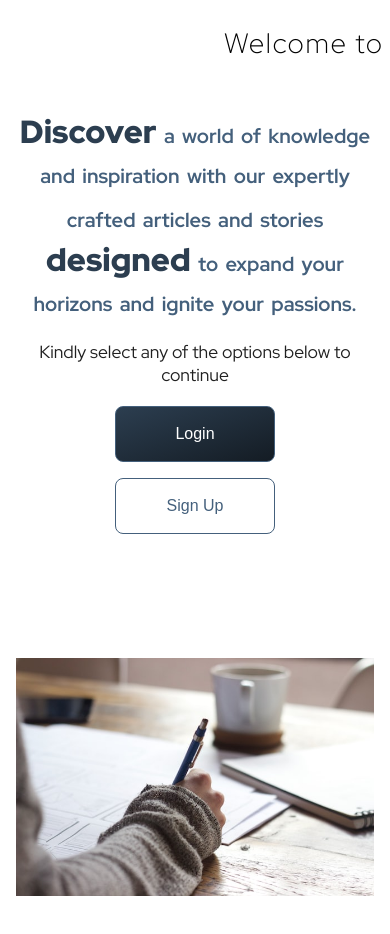
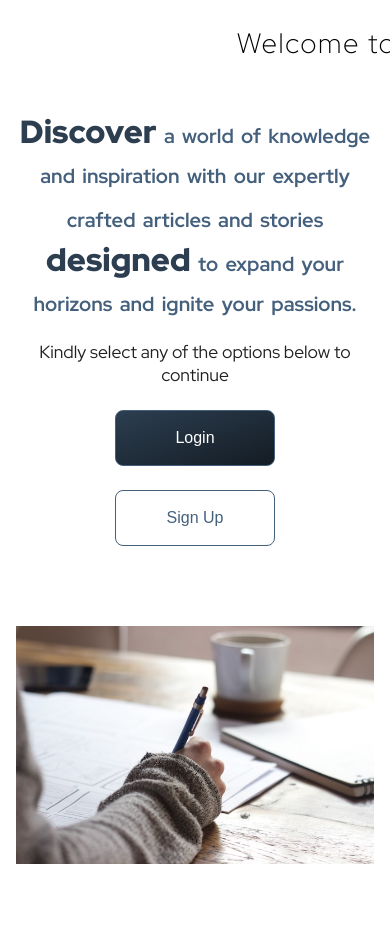
Before and after one commit to Ojerinde/TheWritingRoomWIthFireBase, a React (Create React App) app: page / in a window 390 px wide. Shown: the top 934 px of the page. Built offline with nearby package versions, Linux system fonts and the light colour scheme; no server answers; the database is empty; a web font is replaced by a local one.

Commit message:
style: adjust landing page spacing

```diff
--- a/src/components/Comments/CommentBox.jsx
+++ b/src/components/Comments/CommentBox.jsx
@@ -1,5 +1,5 @@
 import { useRef } from "react";
-import LoadingSpinner from "../LoadingSpinner/LoadingSpinner";
+import LoadingSpinner from "../../pages/login/LoadingSpinner/LoadingSpinner";
 import Button from "../UI/Button";
 import Input from "../UI/Input/Input";
 
--- a/src/pages/landingpage/Landing.module.css
+++ b/src/pages/landingpage/Landing.module.css
@@ -134,7 +134,7 @@
   .btn {
     height: 7rem;
     width: 20rem;
-    margin: 1rem auto;
+    margin: 1.5rem auto;
     font-size: 2rem;
   }
 
@@ -143,7 +143,7 @@
   }
 
   .img {
-    margin-top: 3rem;
+    margin-top: -3rem;
     height: 50vh;
     width: 100%;
     object-fit: contain;
--- a/src/pages/signup/SignUpForm.module.css
+++ b/src/pages/signup/SignUpForm.module.css
@@ -69,4 +69,8 @@
     font-size: 1.3rem;
     margin-bottom: 1.5rem;
   }
+  .success_button {
+    margin-left: 1rem;
+    margin-top: 1rem;
+  }
 }
```
